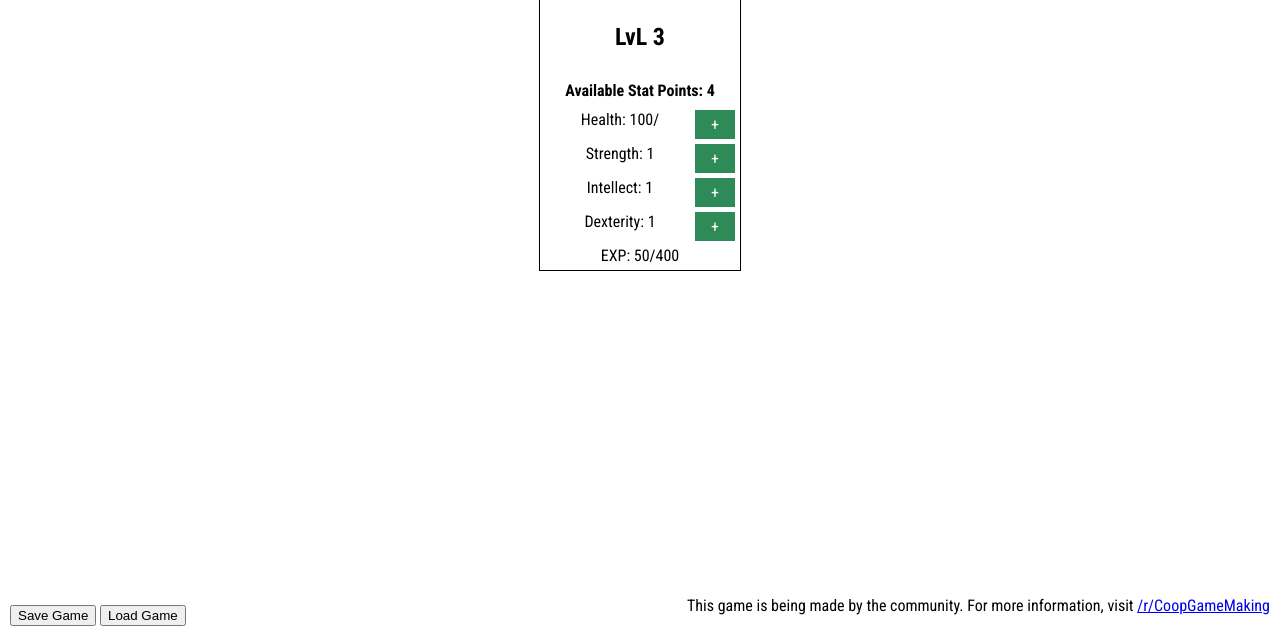
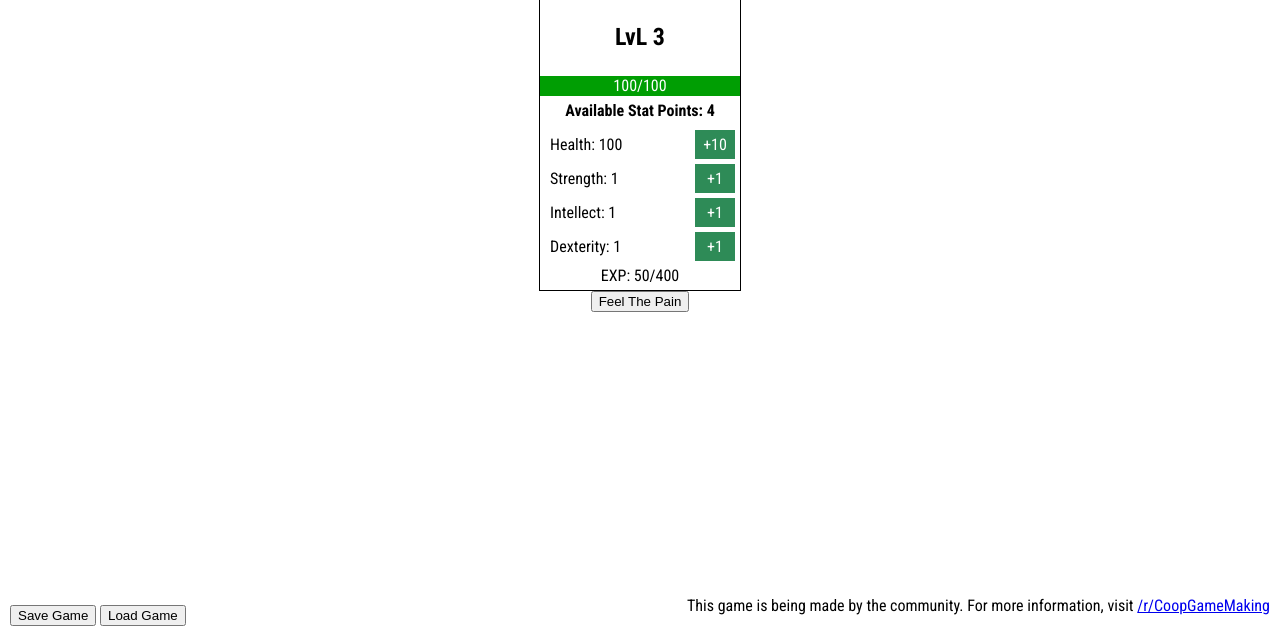
Before and after one commit to AnotherIndieDevStudio/Coopgamemaking-01, a website: page index.html in a window 1280 px wide. Shown: the part 164-800 px from the top of the page. Drawn offline with nearby package versions, Linux system fonts and the light colour scheme.

Commit message:
Styled the stats
Styled the stats and added a health bar

```diff
--- a/index.html
+++ b/index.html
@@ -46,6 +46,11 @@
 					<h2>LvL <span id="level"></span></h2>
 				</div>
 
+				<div id="health-bar">
+					<p id="health-text"><span id="health"></span>/<span class="max-health"></span></p>
+					<span id="health-remaining"></span>
+				</div>
+
 				<!-- Available Stat Points -->
 				<div id="stat_s" class="stat">
 					<b>Available Stat Points: <span id="stat_points"></span></b>
@@ -53,23 +58,23 @@
 
 				<!-- HEALTH -->
 				<div id="health_s" class="stat">
-					Health: <span id="health"></span>/<span id="max-health"></span>
-					<span id="health_add" data-stat="health" class="add_stat">+</span>
+					<p class="float-left">Health: <span class="max-health"></span></p>
+					<span id="health_add" data-stat="health" class="add_stat">+10</span>
 				</div>
 				<!-- STRENGTH -->
 				<div id="strength_s" class="stat">
-					Strength: <span id="strength"></span>
-					<span id="strength_add" data-stat="strength" class="add_stat">+</span>
+					<p class="float-left">Strength: <span id="strength"></span></p>
+					<span id="strength_add" data-stat="strength" class="add_stat">+1</span>
 				</div>
 				<!-- INTELLECT -->
 				<div id="intellect_s" class="stat">
-					Intellect: <span id="intellect"></span>
-					<span id="intellect_add" data-stat="intellect" class="add_stat">+</span>
+					<p class="float-left">Intellect: <span id="intellect"></span></p>
+					<span id="intellect_add" data-stat="intellect" class="add_stat">+1</span>
 				</div>
 				<!-- DEXTERITY -->
 				<div id="dexterity_s" class="stat">
-					Dexterity: <span id="dexterity"></span>
-					<span id="dexterity_add" data-stat="dexterity" class="add_stat">+</span>
+					<p class="float-left">Dexterity: <span id="dexterity"></span></p>
+					<span id="dexterity_add" data-stat="dexterity" class="add_stat">+1</span>
 				</div>
 				<!-- EXPERIENCE -->
 				<div id="exp_s" class="stat">
@@ -77,6 +82,8 @@
 				</div>
 
 			</div>
+
+			<button id="take-damage">Feel The Pain</button>
 
 		</div>
 		<div id="buttons" class="unselectable">
```
